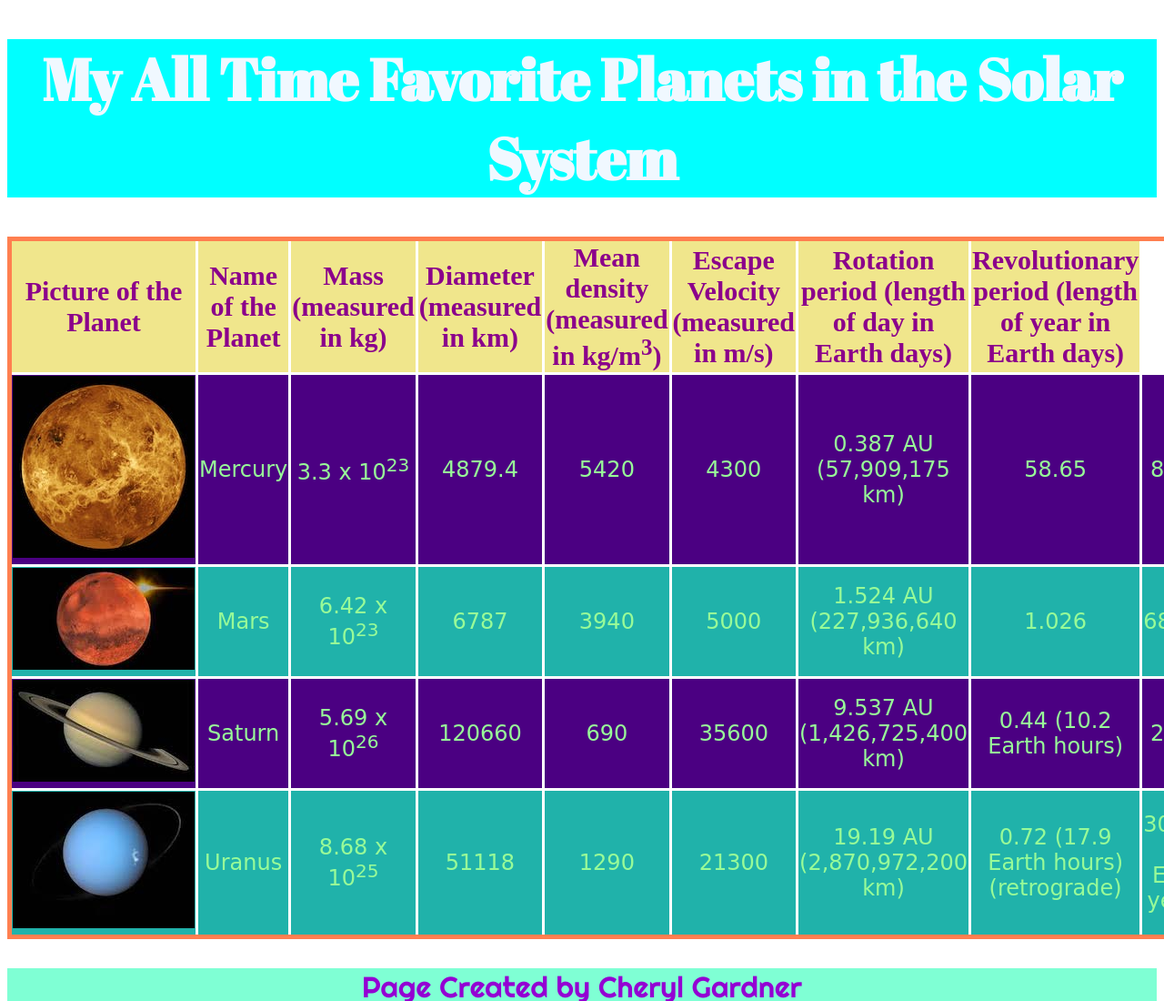
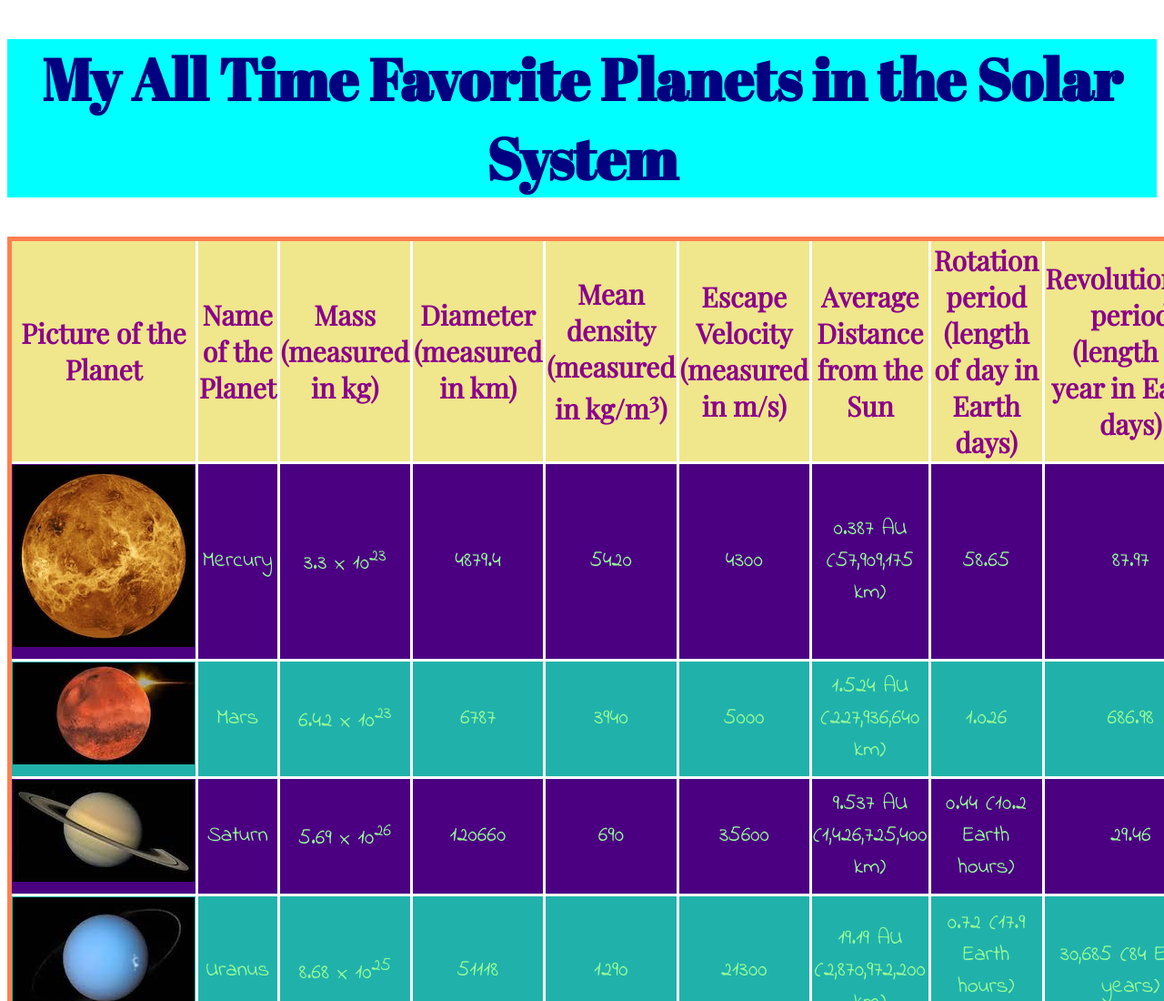
Before and after one commit to cgardner3/Lab-5, a plain HTML site: page index.html in a window 1280 px wide. Shown: the top 1100 px of the page at 91% size. Drawn offline with nearby package versions, Linux system fonts and the light colour scheme.

Commit message:
Add back deleted items and change text color

```diff
--- a/index.html
+++ b/index.html
@@ -6,6 +6,8 @@
 	<title>Lab 5-Planets Table</title>
 	<link href="https://fonts.googleapis.com/css?family=Abril+Fatface&display=swap" rel="stylesheet">
 	<link href="https://fonts.googleapis.com/css?family=Righteous&display=swap" rel="stylesheet">
+	<link href="https://fonts.googleapis.com/css?family=Indie+Flower&display=swap" rel="stylesheet">
+	<link href="https://fonts.googleapis.com/css?family=Playfair+Display&display=swap" rel="stylesheet">
 	<link rel="stylesheet" type="text/css" href="style.css">
 </head>
 
@@ -20,6 +22,7 @@
 			<th>Diameter (measured in km)</th>
 			<th>Mean density (measured in kg/m<sup>3</sup>)</th>
 			<th>Escape Velocity (measured in m/s)</th>
+			<th>Average Distance from the Sun</th>
 			<th>Rotation period (length of day in Earth days)</th>
 			<th>Revolutionary period (length of year in Earth days)</th>
 		</tr>
--- a/style.css
+++ b/style.css
@@ -8,7 +8,7 @@
 	background-color: aqua;
 	font-family: 'Abril Fatface', cursive;
 	font-size: 64px;
-	color: #F0F8FF;
+	color: #000080;
 }
 
 #planetstable{
```
